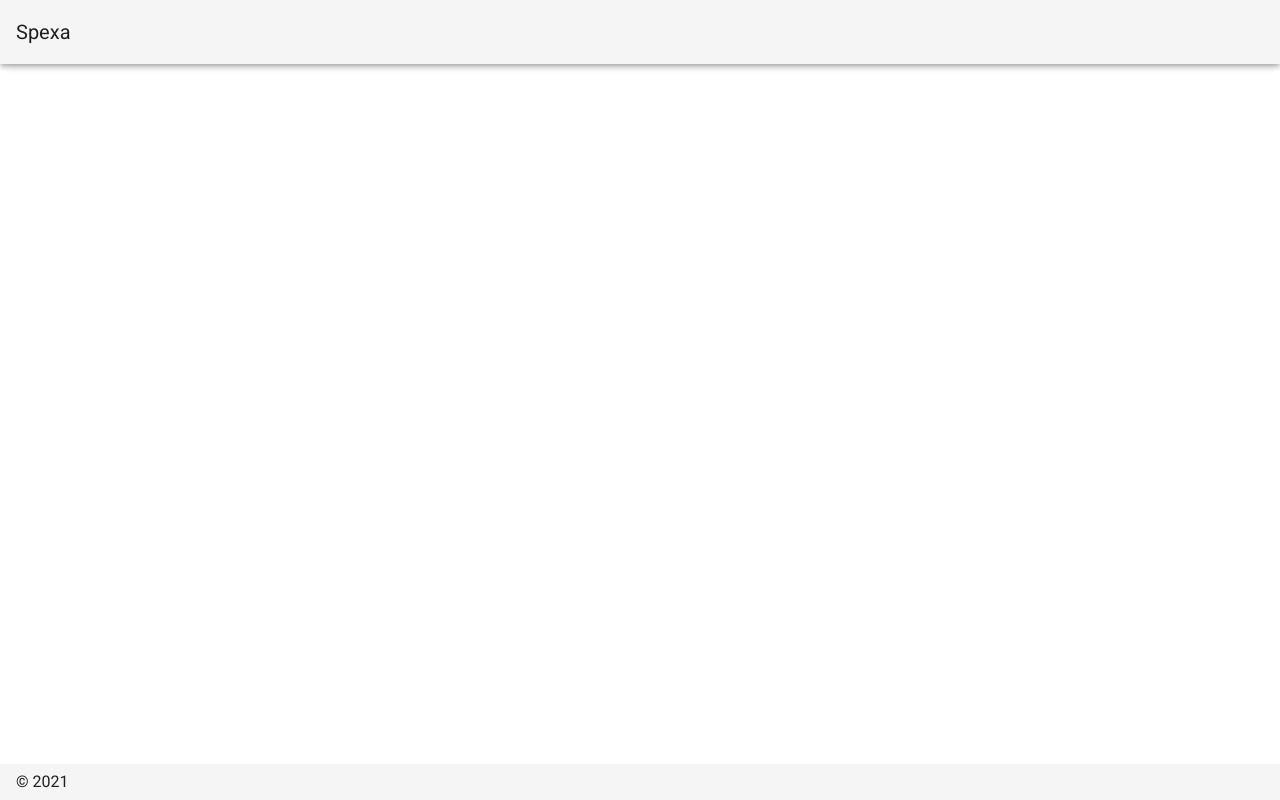
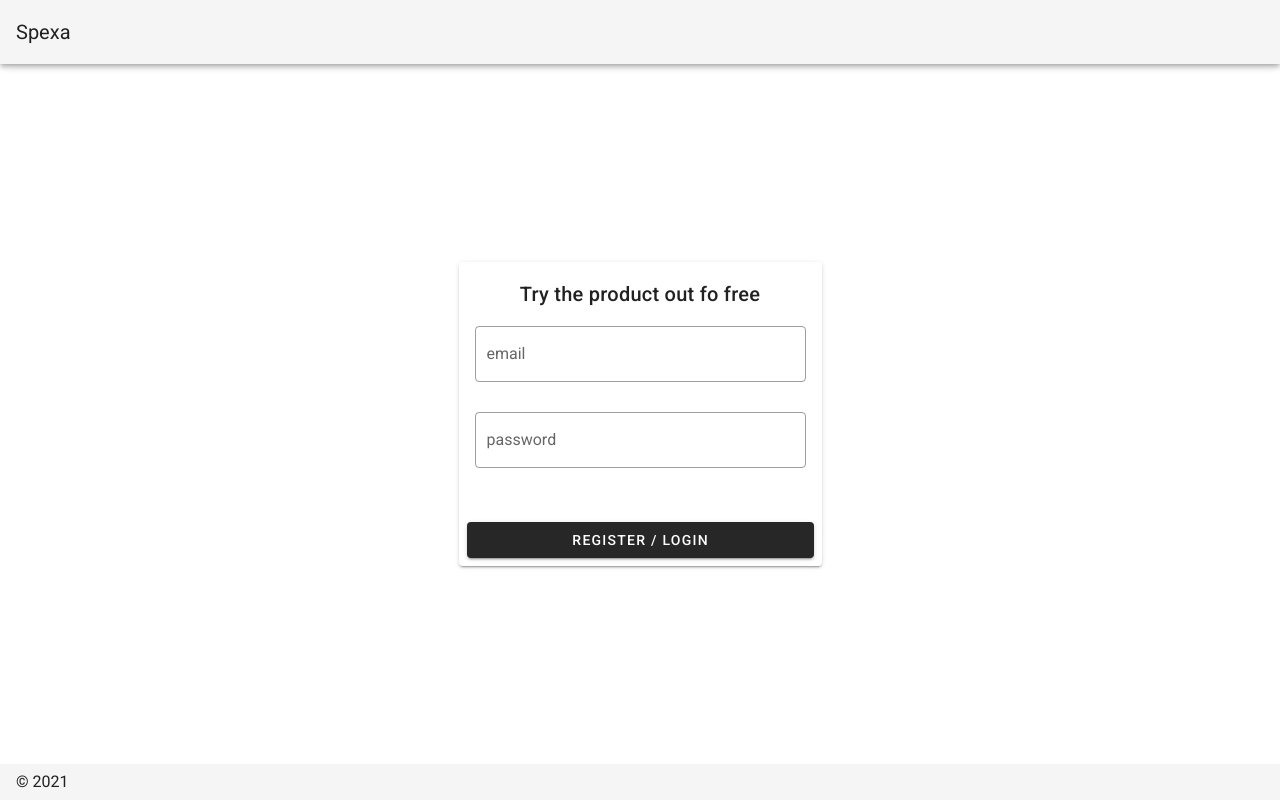
Before and after one commit to askari-reza/spexa-challenge, a Nuxt app: page /login in a window 1280 px wide. Before the commit this address had no page. Built offline with nearby package versions, Linux system fonts and the light colour scheme.

Commit message:
adding login page and action

```diff
--- /dev/null
+++ b/components/auth/LoginFrom.vue
@@ -0,0 +1,77 @@
+<template>
+  <v-form @submit.prevent="submit">
+    <v-card>
+      <v-card-title class="justify-center">{{ title }}</v-card-title>
+      <v-card-text>
+        <v-text-field
+          v-model="user.email"
+          :rules="[rules.required, rules.email]"
+          outlined
+          clearable
+          label="email"
+        ></v-text-field>
+        <v-text-field
+          v-model="user.password"
+          :rules="[rules.required]"
+          :type="passwordField"
+          outlined
+          label="password"
+          :append-icon="passwordIcon"
+          @click:append="showPassword"
+        ></v-text-field>
+      </v-card-text>
+      <v-card-actions>
+        <v-btn dark type="submit" :loading="loading" block
+          >Register / Login</v-btn
+        >
+      </v-card-actions>
+    </v-card>
+  </v-form>
+</template>
+
+<script>
+import { mapGetters } from 'vuex'
+import { mdiEyeOff, mdiEye } from '@mdi/js'
+export default {
+  name: 'LoginForm',
+  data() {
+    return {
+      title: 'Try the product out fo free',
+      user: {
+        email: '',
+        password: '',
+      },
+      rules: {
+        required: (value) => !!value || 'Required.',
+        email: (value) => {
+          const pattern =
+            /^(([^<>()[\]\\.,;:\s@"]+(\.[^<>()[\]\\.,;:\s@"]+)*)|(".+"))@((\[[0-9]{1,3}\.[0-9]{1,3}\.[0-9]{1,3}\.[0-9]{1,3}])|(([a-zA-Z\-0-9]+\.)+[a-zA-Z]{2,}))$/
+          return pattern.test(value) || 'Invalid e-mail.'
+        },
+      },
+      passwordVisable: false,
+    }
+  },
+  computed: {
+    ...mapGetters(['loading']),
+    passwordIcon() {
+      if (!this.user.password) {
+        return ''
+      } else return this.passwordVisable ? mdiEye : mdiEyeOff
+    },
+    passwordField() {
+      return this.passwordVisable ? 'text' : 'password'
+    },
+  },
+  methods: {
+    submit() {
+      this.$emit('form-submit', this.user)
+    },
+    showPassword() {
+      this.passwordVisable = !this.passwordVisable
+    },
+  },
+}
+</script>
+
+<style></style>
--- a/layouts/auth.vue
+++ b/layouts/auth.vue
@@ -5,7 +5,7 @@
       <v-spacer />
     </v-app-bar>
     <v-main>
-      <v-container>
+      <v-container class="fill-height">
         <Nuxt />
       </v-container>
     </v-main>
--- a/layouts/default.vue
+++ b/layouts/default.vue
@@ -1,8 +1,9 @@
 <template>
   <v-app dark>
     <v-app-bar fixed app>
-      <v-toolbar-title v-text="title" />
-      <v-spacer />
+      <v-btn outlined @click="logout">Logout</v-btn>
+      <v-toolbar-title class="mx-2" v-text="userEmail"></v-toolbar-title>
+      <v-spacer></v-spacer>
     </v-app-bar>
     <v-main>
       <v-container>
@@ -17,11 +18,14 @@
 </template>
 
 <script>
+import { mapGetters, mapActions } from 'vuex'
 export default {
-  data() {
-    return {
-      title: 'Spexa',
-    }
+  name: 'DefaultLayout',
+  computed: {
+    ...mapGetters(['userEmail']),
+  },
+  methods: {
+    ...mapActions('auth', ['logout']),
   },
 }
 </script>
--- a/nuxt.config.js
+++ b/nuxt.config.js
@@ -51,7 +51,9 @@ export default {
   ],
 
   // Axios module configuration: https://go.nuxtjs.dev/config-axios
-  axios: {},
+  axios: {
+    baseURL: 'https://spexa.tk',
+  },
 
   // Vuetify module configuration: https://go.nuxtjs.dev/config-vuetify
   vuetify: {
--- a/package.json
+++ b/package.json
@@ -18,6 +18,7 @@
   },
   "devDependencies": {
     "@babel/eslint-parser": "^7.14.7",
+    "@mdi/js": "^6.4.95",
     "@nuxtjs/eslint-config": "^6.0.1",
     "@nuxtjs/eslint-module": "^3.0.2",
     "@nuxtjs/vuetify": "^1.12.1",
--- a/pages/auth.vue
+++ /dev/null
@@ -1,15 +0,0 @@
-<template>
-  <div class=""></div>
-</template>
-
-<script>
-export default {
-  name: 'Login',
-  layout: 'auth',
-  meta: {
-    requiresGuest: true,
-  },
-}
-</script>
-
-<style></style>
--- /dev/null
+++ b/pages/login/index.vue
@@ -0,0 +1,34 @@
+<template>
+  <v-container>
+    <v-row justify="center">
+      <v-col cols="12" sm="6" md="4">
+        <login-from @form-submit="submit"></login-from>
+      </v-col>
+    </v-row>
+  </v-container>
+</template>
+
+<script>
+import {
+  //  mapGetters,
+  mapActions,
+} from 'vuex'
+export default {
+  name: 'Login',
+  layout: 'auth',
+  meta: {
+    requiresGuest: true,
+  },
+  computed: {
+  },
+  methods: {
+    ...mapActions('auth', ['login']),
+    async submit(user) {
+      await this.login(user)
+      this.$router.push({ name: 'index' })
+    },
+  },
+}
+</script>
+
+<style></style>
--- a/plugins/axios.js
+++ b/plugins/axios.js
@@ -1,26 +1,30 @@
-//  'https://spexa.tk/user/login' \
+//
 export default ({ $axios, store, req, redirect, error: nuxtError }) => {
   //* onRequest
   $axios.onRequest((config) => {
-    store.dispatch('setLoading', true)
+    store.commit('setLoading', true)
     //
-    config.withCredentials = true
+    // config.withCredentials = true
     config.headers.Authorization = `Bearer ${store.getters['auth/userToken']}`
   })
   //
   //* onResponse
   $axios.onResponse((resp) => {
+    store.commit('setLoading', false)
+    //
     // eslint-disable-next-line no-console
     console.log(resp)
   })
   //
   //* onError
   $axios.onError((err) => {
+    store.commit('setLoading', false)
+    //
     const code = parseInt(err.response && err.response.status)
     // eslint-disable-next-line no-console
     console.log('onError', err)
     if (code === 401) {
-      store.dispatch('logOut')
+      store.dispatch('auth/logout')
       redirect({ name: 'login' })
     }
     nuxtError(err.response)
--- a/store/auth.js
+++ b/store/auth.js
@@ -2,57 +2,52 @@
 export const state = () => ({
   userToken: localStorage.getItem('token'),
   isLoggedIn: localStorage.getItem('isLoggedIn'),
-  userEmail: null,
 })
 //* getters
 export const getters = {
   isLoggedIn: (state) => !!state.isLoggedIn,
   userToken: (state) => state.userToken,
-  userMobile: (state) => state.userMobile,
 }
 //* mutations
 export const mutations = {
-  setUserMobile(state, payload) {
-    state.userMobile = payload
-  },
   setToken(state, payload) {
     state.userToken = payload
   },
   setIsLoggedIn(state, payload) {
     state.isLoggedIn = payload
   },
-
 }
 //* actions
-export const actions =  {
-  async sendCode({ commit }, payload) {
-    // commit('setUserMobile', payload)
-    // await this.$axios.post(API.sendCode.path, {
-    //   mobile: payload,
-    // })
+export const actions = {
+  async login({ commit }, payload) {
+    //
+    const res = await this.$axios.post('/user/login', {
+      email: payload.email,
+      password: payload.password,
+    })
+    const data = await res.data.data
+    //
+    const rootDirectoryId = data.root_directory_id
+    commit('directory/setRootDirectoryId', rootDirectoryId, { root: true })
+    //
+    const token = data.access_token
+    commit('setToken', token)
+    localStorage.setItem('token', token)
+    //
+    commit('setIsLoggedIn', true)
+    localStorage.setItem('isLoggedIn', '1')
+    //
+    commit('setUserEmail', payload.email, { root: true })
   },
-  async login({ getters, commit, dispatch }, payload) {
-    //
-    // const res = await this.$axios.post(API.login.path, {
-    //   mobile: getters.userMobile,
-    //   code: payload,
-    // })
-    // const token = await res.data.data.access_token
-    // commit('setToken', token)
-    // localStorage.setItem('token', token)
-    // commit('setIsLoggedIn', true)
-    // localStorage.setItem('isLoggedIn', '1')
-
-  },
-  logOut({ commit }) {
+  logout({ commit }) {
     commit('setToken', null)
     commit('setIsLoggedIn', false)
     localStorage.removeItem('token')
     localStorage.removeItem('isLoggedIn')
-    localStorage.removeItem('profile')
+    localStorage.removeItem('userEmail')
+    localStorage.removeItem('rootDirectoryId')
     // eslint-disable-next-line no-console
     console.log('LOGOUT')
-    this.$router.push('/')
+    this.$router.push({ name: 'login' })
   },
-
 }
--- a/store/index.js
+++ b/store/index.js
@@ -1,18 +1,21 @@
 export const state = () => ({
   loading: false,
+  userEmail: localStorage.getItem('userEmail'),
 })
 
 export const getters = {
   loading: (state) => state.loading,
+  userEmail: (state) => state.userEmail,
 }
 export const mutations = {
   setLoading(state, payload) {
     state.loading = payload
   },
+  setUserEmail(state, payload) {
+    localStorage.setItem('userEmail', payload)
+    state.userEmail = payload
+  },
 }
 export const actions = {
-  async nuxtServerInit({ dispatch }, { $axios }) {},
-  setLoading({ commit }, payload) {
-    commit('setLoading', payload)
-  },
+  // async nuxtServerInit({ dispatch }, { $axios }) {},
 }
```
Also changed, not shown: 1 other file (tests, documents, lock files or other folders).
